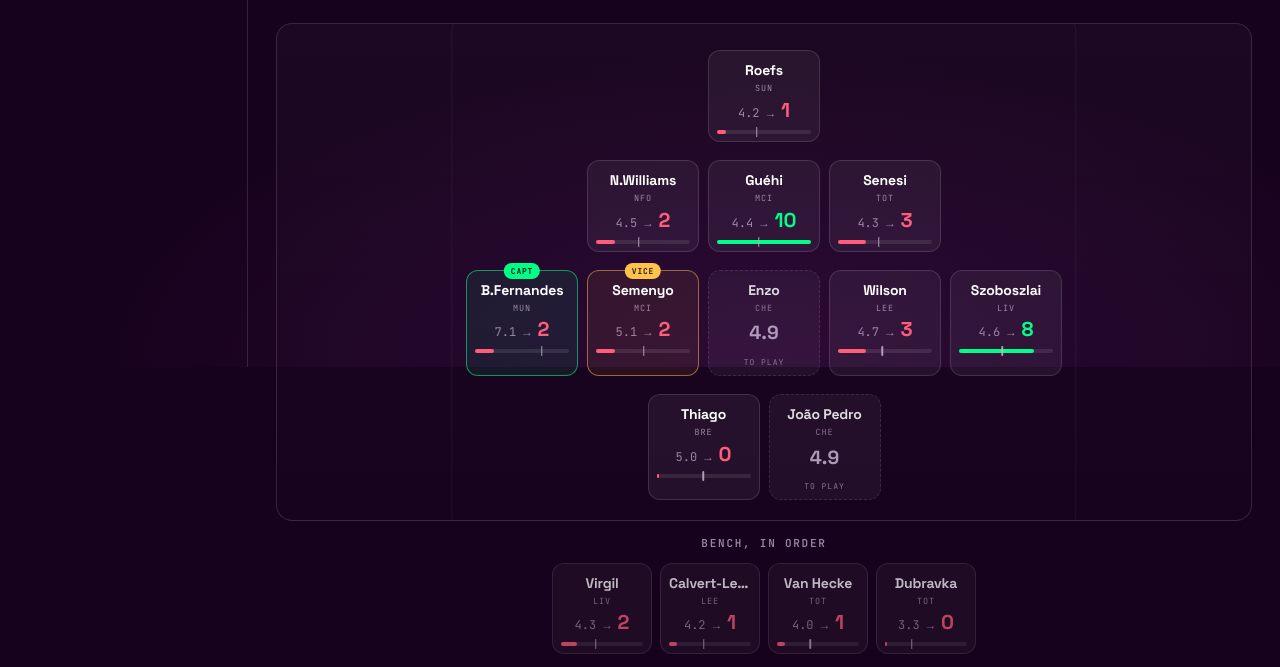
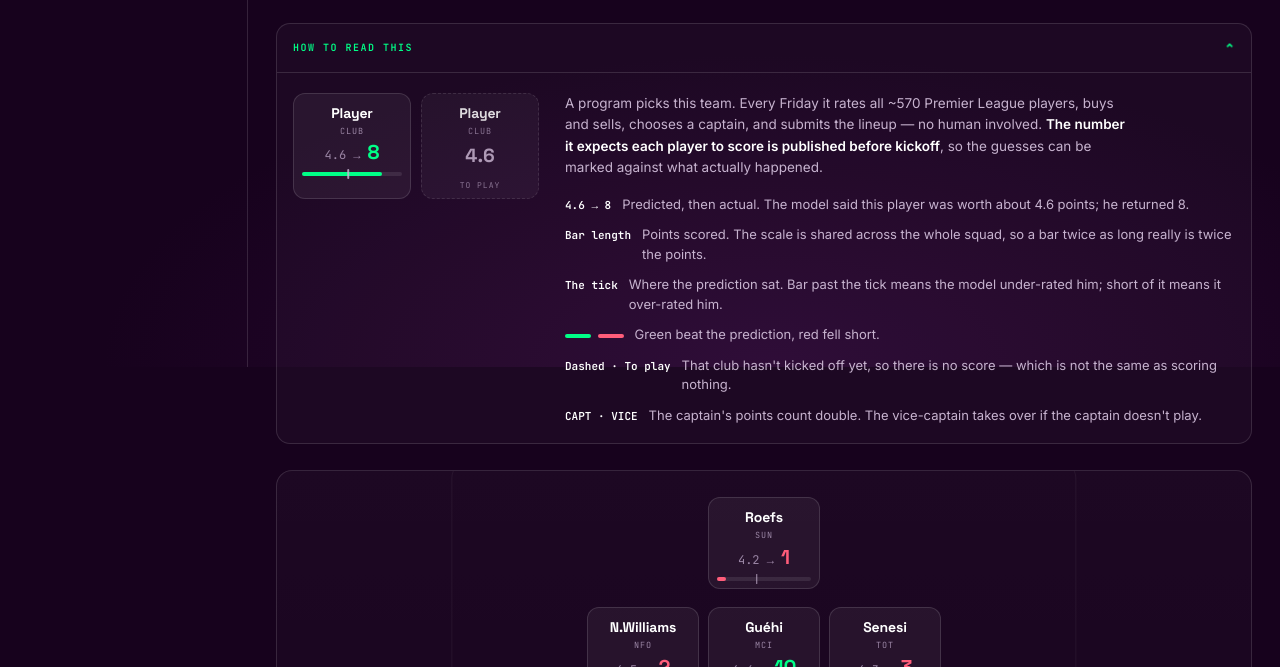
Before and after one commit to shanbhag003/fpl-auto-manager, a plain HTML site: page index.html in a window 1280 px wide. Shown: the part 433-1100 px from the top of the page. Drawn offline with Linux system fonts and the light colour scheme.

Commit message:
Add files via upload

```diff
--- a/index.html
+++ b/index.html
@@ -184,6 +184,30 @@ button{font:inherit;color:inherit;background:none;border:none;cursor:pointer}
 .bench .pcard{width:100px;opacity:.72}
 .bench .pcard.used{opacity:1}
 
+/* how-to-read panel */
+.guide{border:1px solid var(--line);border-radius:14px;background:rgba(255,255,255,.028);
+  margin-bottom:26px;overflow:hidden}
+.guide summary{list-style:none;cursor:pointer;padding:14px 16px;display:flex;
+  align-items:center;gap:10px;font-family:var(--mono);font-size:10px;font-weight:600;
+  letter-spacing:.15em;text-transform:uppercase;color:var(--lavd);
+  transition:color .15s}
+.guide summary::-webkit-details-marker{display:none}
+.guide summary:hover{color:var(--lav)}
+.guide summary .chev{margin-left:auto;transition:transform .2s;font-size:13px}
+.guide[open] summary .chev{transform:rotate(180deg)}
+.guide[open] summary{color:var(--mint);border-bottom:1px solid var(--line)}
+.gbody{padding:20px 16px 18px;display:flex;gap:26px;align-items:flex-start}
+.gdemo{display:flex;gap:10px;flex:0 0 auto}
+.gdemo .pcard{width:118px}
+.gintro{font-size:13.5px;color:var(--lav);line-height:1.6;margin-bottom:16px;max-width:66ch}
+.gintro b{color:var(--white);font-weight:600}
+.gkey{display:grid;gap:11px;min-width:0}
+.gkey div{display:grid;grid-template-columns:auto 1fr;gap:11px;align-items:baseline;
+  font-size:13px;color:var(--lav);line-height:1.5}
+.gkey .t{font-family:var(--mono);font-size:11px;font-weight:600;color:var(--white);
+  white-space:nowrap;padding-top:1px}
+.gkey .sw{display:inline-block;width:26px;height:4px;border-radius:2px;vertical-align:middle}
+
 /* sections */
 .sec{margin-bottom:34px}
 .sec > .eyebrow{display:block;margin-bottom:12px}
@@ -254,6 +278,10 @@ svg{display:block;width:100%;height:auto;overflow:visible}
   .clock{width:100%;padding:10px 12px}
   .ct{font-size:10.5px;gap:7px}
   .ct .k{min-width:0;flex:0 0 100%;margin-bottom:1px}
+  .gbody{flex-direction:column;gap:18px;padding:16px 14px}
+  .gdemo{align-self:center}
+  .gkey div{grid-template-columns:1fr;gap:2px}
+  .gkey .t{padding-top:0}
   .verdict{grid-template-columns:1fr;gap:1px}
   .vcell{display:flex;align-items:baseline;justify-content:space-between;padding:14px 15px}
   .vcell .lbl{margin-bottom:0}
@@ -448,6 +476,7 @@ function render(g){
   v.appendChild(head);
 
   v.appendChild(verdict(g,scored));
+  v.appendChild(guide(g,scored));
   v.appendChild(pitch(g,scored));
   v.appendChild(bench(g,scored));
   v.appendChild(transfers(g));
@@ -530,6 +559,69 @@ function clock(g){
   }
   wrap.appendChild(line2);
   return wrap;
+}
+
+/* ---------- an explainer built from the real components ------------------ */
+let GUIDE_SEEN = false;
+try { GUIDE_SEEN = localStorage.getItem('fpl-guide') === 'seen'; } catch(e) {}
+
+function guide(g, scored){
+  const d = document.createElement('details');
+  d.className = 'guide';
+  if(!GUIDE_SEEN) d.open = true;
+  d.addEventListener('toggle', () => {
+    if(!d.open){ try { localStorage.setItem('fpl-guide','seen'); } catch(e){} }
+  });
+
+  const sum = el('summary');
+  sum.innerHTML = 'How to read this <span class="chev">⌄</span>';
+  d.appendChild(sum);
+
+  const body = el('div','gbody');
+
+  // Two real cards, rendered by the same function as the squad above, so the
+  // key can never drift out of step with what's actually on the pitch.
+  const fake = {bot:{captain:-99, vice:-98}};
+  const played = {id:-1,name:'Player',pos:'MID',team:'CLUB',cost:0,role:'xi',
+    bench_order:null,multiplier:1,projected_now:4.6,projected_run:null,
+    actual:8,minutes:90,pending:false,note:null};
+  const topl = Object.assign({}, played,
+    {id:-2,actual:null,minutes:null,pending:true});
+  const demo = el('div','gdemo');
+  demo.appendChild(card(played, fake, true, 10));
+  demo.appendChild(card(topl, fake, true, 10));
+  body.appendChild(demo);
+
+  const right = el('div');
+  right.innerHTML = `
+    <p class="gintro">A program picks this team. Every Friday it rates all ~570
+      Premier League players, buys and sells, chooses a captain, and submits the
+      lineup — no human involved. <b>The number it expects each player to score is
+      published before kickoff</b>, so the guesses can be marked against what
+      actually happened.</p>
+    <div class="gkey">
+      <div><span class="t">4.6 → 8</span>
+        <span>Predicted, then actual. The model said this player was worth about
+          4.6 points; he returned 8.</span></div>
+      <div><span class="t">Bar length</span>
+        <span>Points scored. The scale is shared across the whole squad, so a bar
+          twice as long really is twice the points.</span></div>
+      <div><span class="t">The tick</span>
+        <span>Where the prediction sat. Bar past the tick means the model
+          under-rated him; short of it means it over-rated him.</span></div>
+      <div><span class="t"><span class="sw" style="background:var(--mint)"></span>
+        <span class="sw" style="background:var(--rose)"></span></span>
+        <span>Green beat the prediction, red fell short.</span></div>
+      <div><span class="t">Dashed · To play</span>
+        <span>That club hasn't kicked off yet, so there is no score — which is not
+          the same as scoring nothing.</span></div>
+      <div><span class="t">CAPT · VICE</span>
+        <span>The captain's points count double. The vice-captain takes over if the
+          captain doesn't play.</span></div>
+    </div>`;
+  body.appendChild(right);
+  d.appendChild(body);
+  return d;
 }
 
 function pill(text,cls){ return el('span','flag'+(cls?' '+cls:''), esc(text)); }
```
